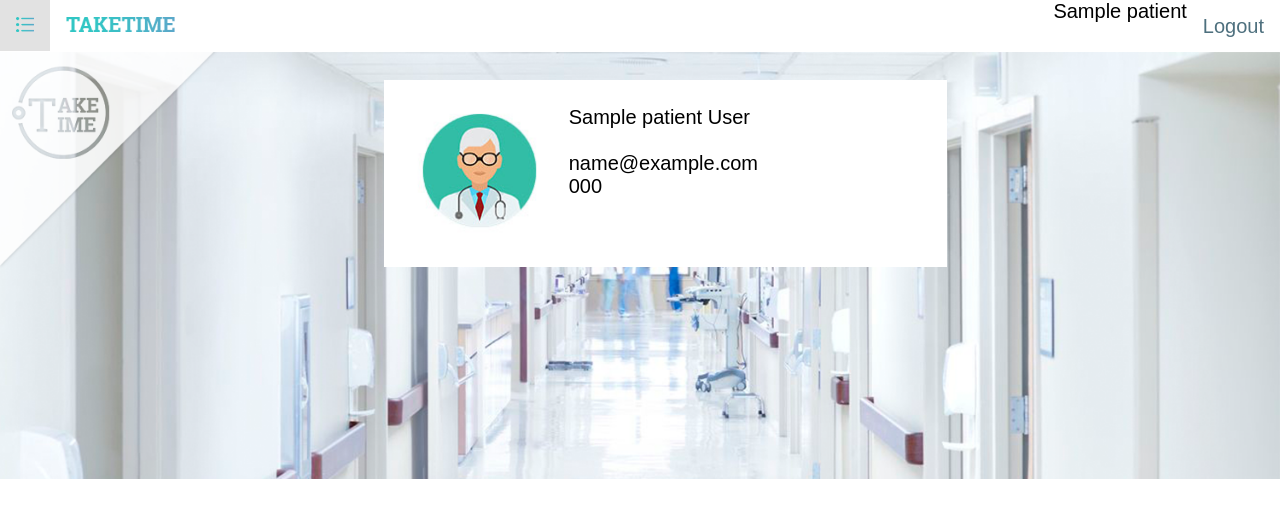
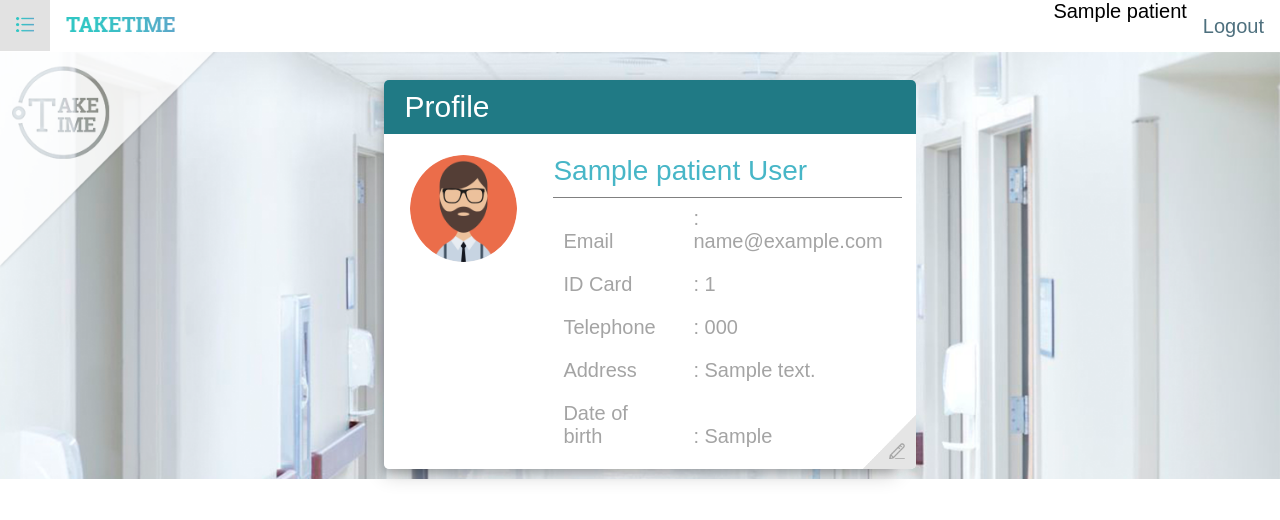
Before and after one commit to Izeple/TakeTime, a PHP site: page /profile.php in a window 1280 px wide. Shown: the top 520 px of the page. Run offline with PHP 8.4, Linux system fonts and the light colour scheme; the visitor is signed in with stand-in values (Sample User, id 1); tables that the repository leaves empty or names only in its code hold one stand-in row (values such as "Sample post"); some web fonts are replaced.

Commit message:
Profile hover image

```diff
--- a/css/profile.css
+++ b/css/profile.css
@@ -1,13 +1,24 @@
-.Profile{
+.boxe{
     position:absolute;
     top:80px;
-    background:white;
     width:40%;
     margin-left: 30%;
     margin-right: 30%;
+    box-shadow: 0 4px 8px 0 rgba(0, 0, 0, 0.2), 0 6px 20px 0 rgba(0, 0, 0, 0.19);
+    border-radius:5px;
+}
+.Profile{
+    position: relative;
+    background:white;
+
     padding: 2%;
+    width:100%;
+    border-radius: 0px 0px 5px 5px;
+
 }
 .leftpro{
+    position:relative;
+    margin-top:2%;
     width:30%;
     display: inline-block;
     vertical-align: text-top;
@@ -18,3 +29,47 @@
     vertical-align: text-top;
 
 }
+.hpro{
+    font-size:30px;
+    color: white;
+    padding:2% 4% 2% 4%;
+    width:96%;
+    background:#207a85;
+    border-radius: 5px 5px 0px 0px;
+}
+.edit{
+    position: absolute;
+    bottom:0;
+    right:0;
+    cursor: pointer;
+}
+.tr{
+    width:55%;
+    display:inline-block;
+    margin: 10px 10px 10px 10px;
+    color:#a4a4a4;
+}
+.tl{
+    width:30%;
+    display:inline-block;
+    margin: 10px 10px 10px 10px;
+    color:#a4a4a4;
+}
+.picpro{
+    position:absolute;
+    margin-left:10%;
+    cursor:pointer;
+    border-radius:70%;
+    width:70%;
+}
+.pichov:hover{
+    opacity:30%
+}
+.pichov{
+    position:absolute;
+    opacity:0;
+    margin-left:10%;
+    cursor:pointer;
+    border-radius:70%;
+    width:70%;
+}
--- a/profile.php
+++ b/profile.php
@@ -40,17 +40,31 @@
         </div>
         </section>
     </div>
+    <div class="boxe">
+        <div class="hpro">Profile</div>
         <div class="Profile">
-            <div class="leftpro"><img src="./img/picdoc.jpg" style="width:90%;"><br>
-        </div>
+            <div class="leftpro">
+                <img src="./img/man.png" class="picpro" >
+                <img src="./img/cam.jpg" class="pichov" >
+            </div>
         <div class="rightpro">
-           <a> <?php echo $result_User['name']; ?> <?php echo $result_User['surname']; ?></a> <br>
-            <br>
-            <?php echo $result_User['email']; ?><br>
-            <?php echo $result_User['tel']; ?><br>
+           <p style="font-size:28px; color:#47b6c7; margin-top:10px;margin-bottom:10px;"> <?php echo $result_User['name']; ?> <?php echo $result_User['surname']; ?></p>
+           <div style="height:0.75px; background:grey;"></div>
+           <p class="tl"> Email</p>
+           <p class="tr"> : <?php echo $result_User['email']; ?></p>
+           <p class="tl"> ID Card</p>
+           <p class="tr"> : <?php echo $result_User['id_card']; ?></p>
+           <p class="tl"> Telephone</p>
+           <p class="tr"> : <?php echo $result_User['tel']; ?></p>
+           <p class="tl"> Address</p>
+           <p class="tr"> : <?php echo $result_User['address']; ?></p>
+           <p class="tl"> Date of birth</p>
+           <p class="tr"> : <?php echo $result_User['dob']; ?></p>
+            <img class="edit"style="border-radius:0px 0px 5px 0px; width:10%"src="./img/edit.png">
         </div>
 
         </div>
+    </div>
 
 </body>
 </html>
```
Also changed, not shown: img/cam.jpg (added), img/cam.png (added), img/edit.png (added), img/man.png, img/picdoc.png, img/upimg.png (deleted).
